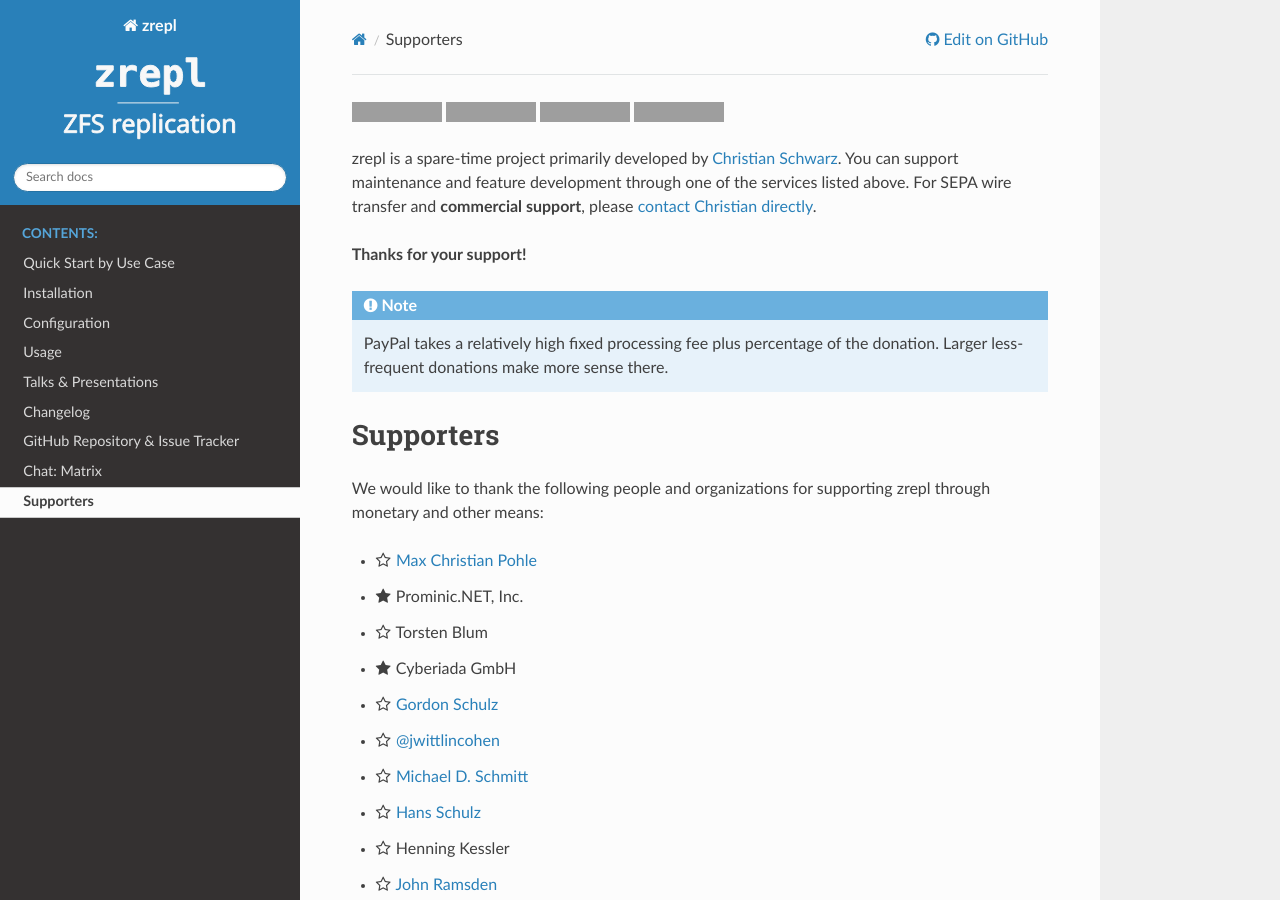
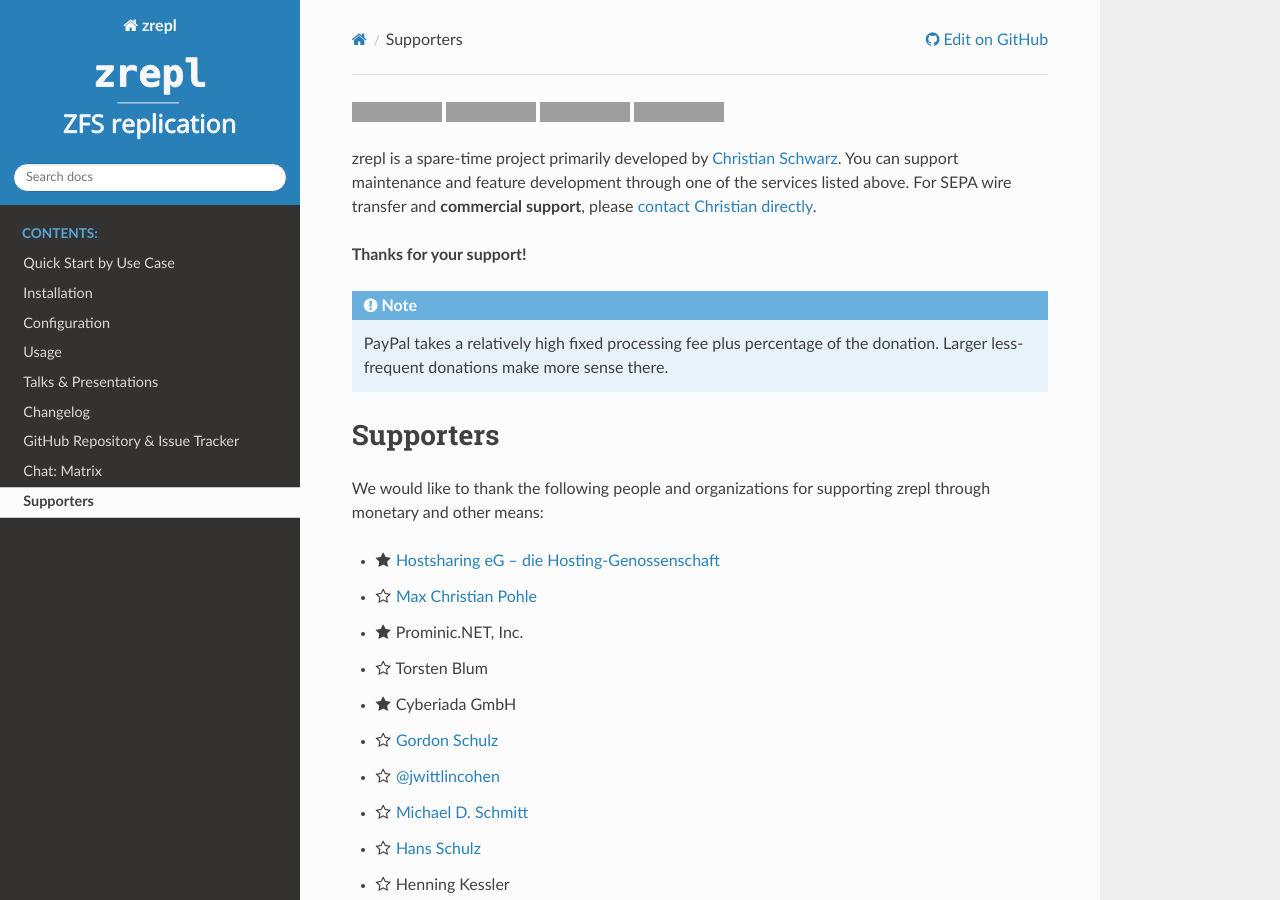
Before and after one commit to zrepl/zrepl, a Sphinx documentation site: the page built from docs/supporters.rst, in a window 1280 px wide and 900 px high, cut to the strip 0-900 px from the top of the window. Built offline with Sphinx 7.4.7 and the Read the Docs theme 3.1.0, drawn with Linux system fonts in a browser that asks for light colours; pages that are not in the unit, such as notebooks, are missing from menus; grey boxes are pictures that could not be loaded.

Commit message:
docs: update supporters

```diff
--- a/docs/supporters.rst
+++ b/docs/supporters.rst
@@ -32,6 +32,7 @@ We would like to thank the following people and organizations for supporting zre
 
    <div class="fa fa-code" style="width: 1em;"></div>
 
+* |supporter-gold| `Hostsharing eG – die Hosting-Genossenschaft <https://www.hostsharing.net/>`_
 * |supporter-std| `Max Christian Pohle <https://coderonline.de>`_
 * |supporter-gold| Prominic.NET, Inc.
 * |supporter-std| Torsten Blum
```
